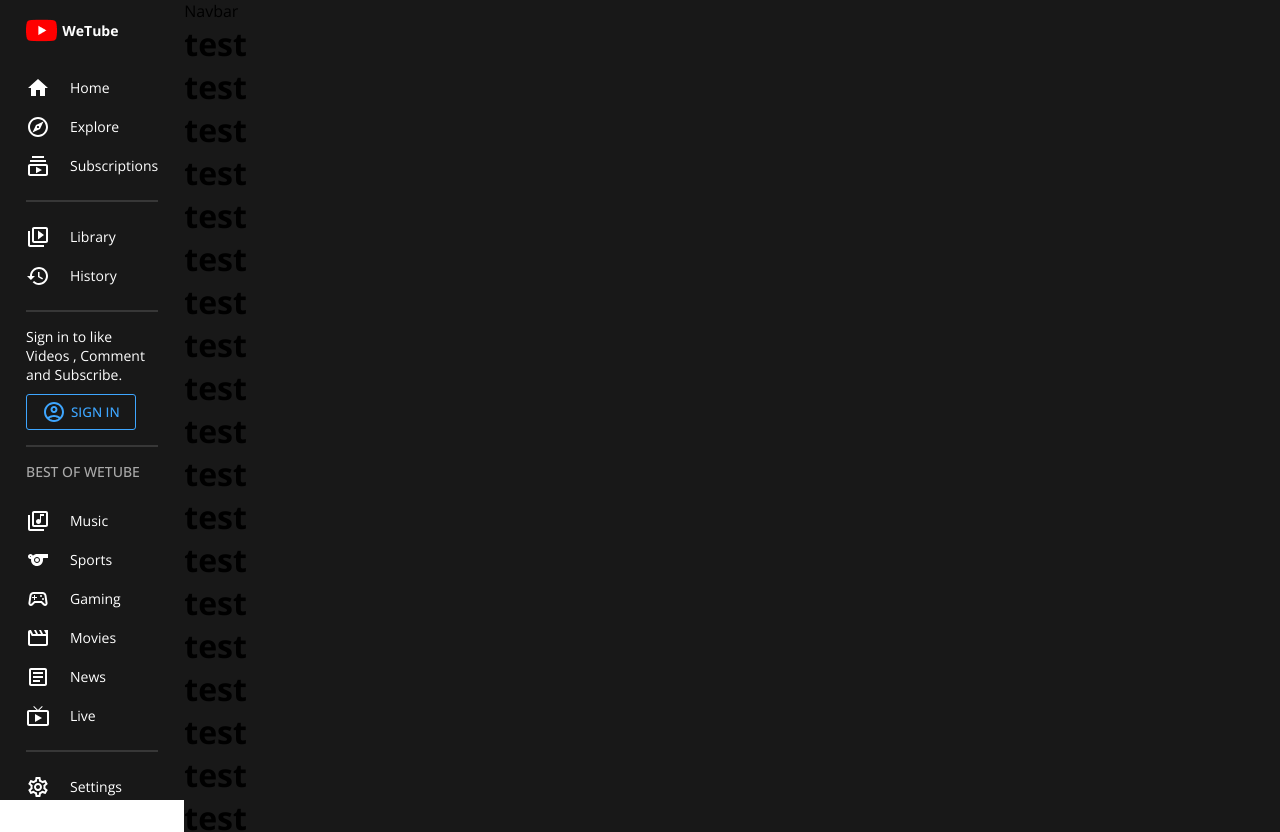
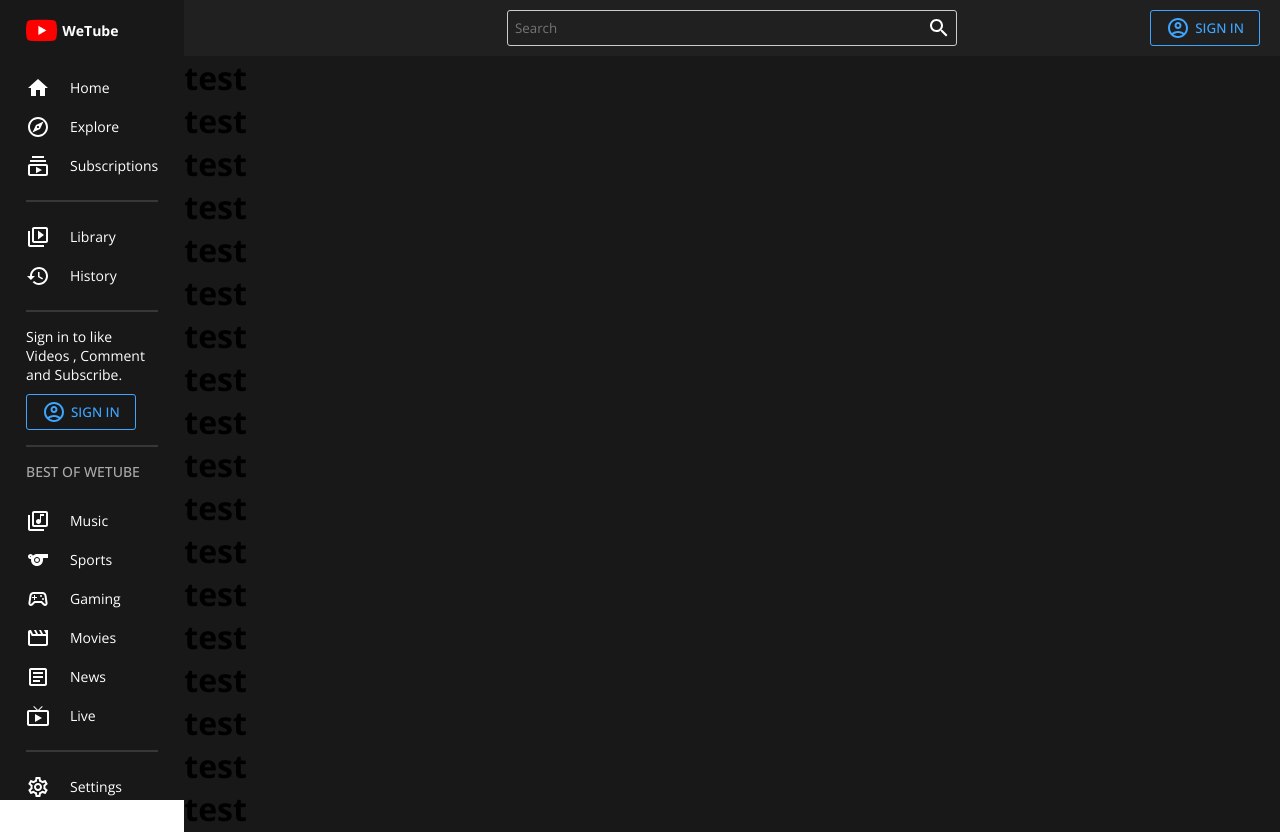
Before and after one commit to Rafhathdana/youtube-clone, a React (Create React App) app: page / in a window 1280 px wide. Shown: the top 832 px of the page. Built offline with nearby package versions, Linux system fonts and the light colour scheme.

Commit message:
navbar  added

```diff
--- a/src/components/Navbar.jsx
+++ b/src/components/Navbar.jsx
@@ -1,8 +1,67 @@
+import AccountCircleOutlinedIcon from '@mui/icons-material/AccountCircleOutlined';
+import SearchOutlinedIcon from '@mui/icons-material/SearchOutlined';
 import React from 'react'
+import styled from 'styled-components'
+const Container= styled.div`
+position:sticky;
+top:0;
+background-color: ${({theme})=>theme.bgLighter};
+height: 56px;
+`;
+const Wrapper= styled.div`
+display:flex;
+align-items:center;
+justify-content: flex-end;
+height: 100%;
+padding: 0px 20px;
+position: relative;
+color:${({theme}) => theme.text};
+`;
+const Search= styled.div`
+width:40%;
+position: absolute;
+left : 0px;
+right : 0px;
+margin:auto;
+display:flex;
+align-items:center;
+justify-content:space-between;
+padding:5px;
+border:1px solid #cccccc;
+border-radius: 3px;
+
+`;
+const Input= styled.input`
+border:none;
+background-color: transparent;
+color:${({theme}) => theme.text};
+`;
+const Button = styled.button`
+padding: 5px 15px;
+background-color: transparent;
+border: 1px solid #3ea6ff;
+border-radius: 3px;
+color: #3ea6ff;
+font-weight: 500;
+cursor: pointer;
+display: flex;
+align-items: center;
+gap: 5px;
+`;
 
 const Navbar = () => {
   return (
-    <div>Navbar</div>
+    <Container>
+      <Wrapper>
+        <Search>
+          <Input placeholder='Search'/>
+          <SearchOutlinedIcon />
+        </Search>
+          <Button>
+            <AccountCircleOutlinedIcon />SIGN IN
+          </Button>
+      </Wrapper>
+    </Container>
   )
 }
 
```
